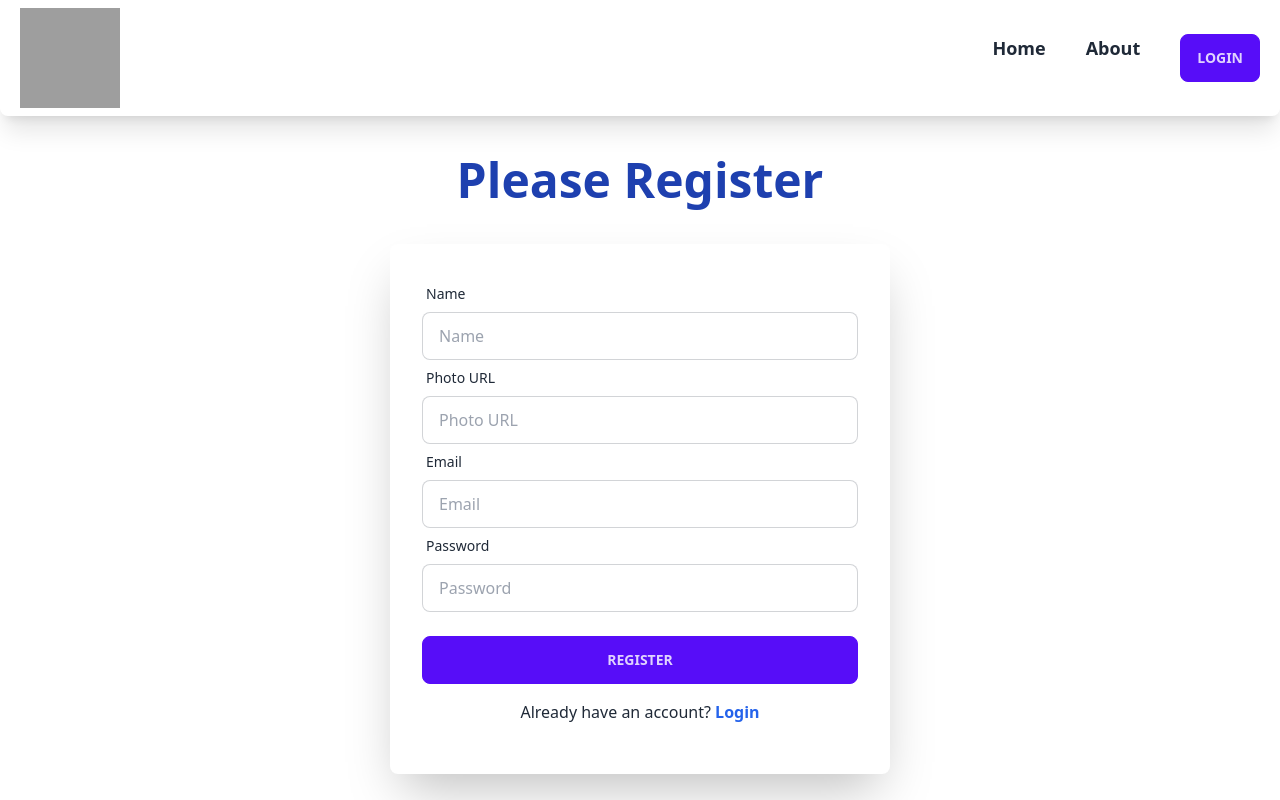
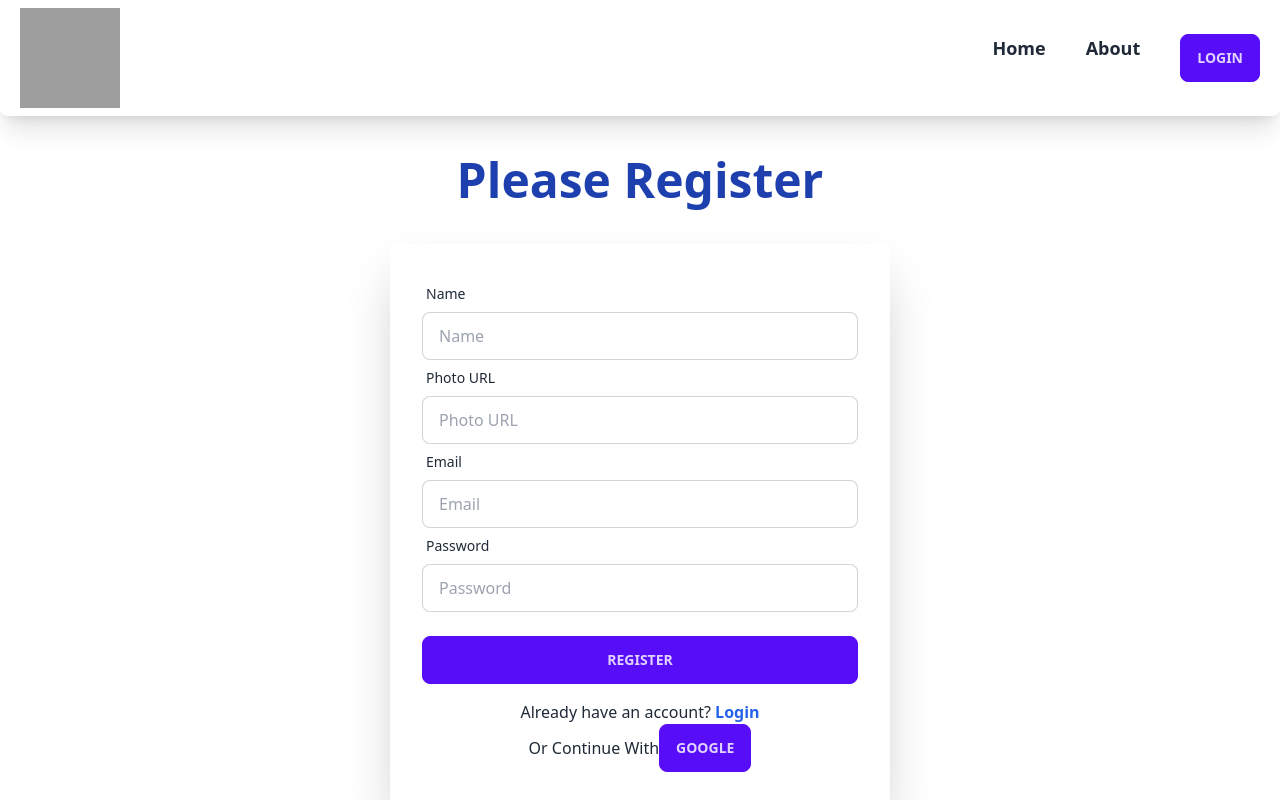
Before and after one commit to ShoroveTajmen/A9-event-management, a React (Vite) app: page /register in a window 1280 px wide. Shown: the top 800 px of the page. Built offline with nearby package versions, Linux system fonts and the light colour scheme; grey boxes are pictures that could not be loaded.

Commit message:
google login authentication added

```diff
--- a/src/Pages/Login/Login.jsx
+++ b/src/Pages/Login/Login.jsx
@@ -1,12 +1,15 @@
 import { Link } from "react-router-dom";
+import SocialLogin from "./SocialLogin";
 
 const Login = () => {
   return (
     <div>
       <div>
-        <h2 className="text-5xl my-10 text-center font-bold text-blue-800">Please Login</h2>
+        <h2 className="text-5xl my-10 text-center font-bold text-blue-800">
+          Please Login
+        </h2>
         <div className="w-[500px] mx-auto h-[400px] bg-white shadow-2xl rounded-lg mb-9 p-8">
-          <form >
+          <form>
             <div className="form-control">
               <label className="label">
                 <span className="label-text">Email</span>
@@ -36,8 +39,12 @@ const Login = () => {
             </div>
           </form>
           <p className="text-center mt-4">
-          Do not have an account? <Link className="text-blue-600 font-bold" to="/register">Register</Link>
-        </p>
+            Do not have an account?{" "}
+            <Link className="text-blue-600 font-bold" to="/register">
+              Register
+            </Link>
+          </p>
+          <SocialLogin></SocialLogin>
         </div>
       </div>
     </div>
--- /dev/null
+++ b/src/Pages/Login/SocialLogin.jsx
@@ -0,0 +1,27 @@
+import { useContext } from "react";
+import { AuthContext } from "../../Provider/AuthProvider";
+
+const SocialLogin = () => {
+    const {googleLogin} = useContext(AuthContext);
+
+    const handleLogin = (login) => {
+        login()
+        .then(res => {
+            console.log(res)
+        })
+        .catch(error => {
+            console.log(error);
+        })
+    }
+
+  return (
+    <div>
+      <div className="flex items-center justify-center">
+        <h1>Or Continue With</h1>
+        <button onClick={()=> handleLogin(googleLogin)} className="btn btn-primary ">Google</button>
+      </div>
+    </div>
+  );
+};
+
+export default SocialLogin;
--- a/src/Pages/Register/Register.jsx
+++ b/src/Pages/Register/Register.jsx
@@ -1,4 +1,5 @@
 import { Link } from "react-router-dom";
+import SocialLogin from "../Login/SocialLogin";
 
 const Register = () => {
   return (
@@ -7,7 +8,7 @@ const Register = () => {
         <h2 className="text-5xl my-10 text-center font-bold text-blue-800">
           Please Register
         </h2>
-        <div className="w-[500px] mx-auto h-[530px] bg-white shadow-2xl rounded-lg mb-9 p-8">
+        <div className="w-[500px] mx-auto h-[570px] bg-white shadow-2xl rounded-lg mb-9 p-8">
           <form>
             <div className="form-control">
               <label className="label">
@@ -67,6 +68,7 @@ const Register = () => {
               Login
             </Link>
           </p>
+          <SocialLogin></SocialLogin>
         </div>
       </div>
     </div>
--- /dev/null
+++ b/src/Provider/AuthProvider.jsx
@@ -0,0 +1,31 @@
+/* eslint-disable react/prop-types */
+import { createContext, useContext } from "react";
+import { GoogleAuthProvider, signInWithPopup } from "firebase/auth";
+import { auth } from "../firebaseConfig/firebase.config";
+
+
+//making context
+export const AuthContext = createContext(null);
+const googleProvider = new GoogleAuthProvider();
+
+const AuthProvider = ({children}) => {
+    //google log in
+    const googleLogin = () => {
+        return signInWithPopup(auth, googleProvider);
+    }
+
+
+
+    const authentication = {
+        googleLogin,
+
+    }
+
+    return (
+        <AuthContext.Provider value={authentication}>
+            {children}
+        </AuthContext.Provider>
+    );
+};
+
+export default AuthProvider;
--- /dev/null
+++ b/src/firebaseConfig/firebase.config.js
@@ -0,0 +1,20 @@
+// Import the functions you need from the SDKs you need
+import { initializeApp } from "firebase/app";
+import { getAuth } from "firebase/auth";
+
+// TODO: Add SDKs for Firebase products that you want to use
+// https://firebase.google.com/docs/web/setup#available-libraries
+
+// Your web app's Firebase configuration
+const firebaseConfig = {
+  apiKey: "AIzaSyCqWT1r1JG19qzGVlGe5NvnSv72ACPAJM0",
+  authDomain: "event-management-df653.firebaseapp.com",
+  projectId: "event-management-df653",
+  storageBucket: "event-management-df653.appspot.com",
+  messagingSenderId: "223619959833",
+  appId: "1:223619959833:web:2c2444e4e68f5fd88c2e88"
+};
+
+// Initialize Firebase
+const app = initializeApp(firebaseConfig);
+export const auth = getAuth(app);
--- a/src/main.jsx
+++ b/src/main.jsx
@@ -3,9 +3,13 @@ import ReactDOM from "react-dom/client";
 import "./index.css";
 import { RouterProvider } from "react-router-dom";
 import myCreateRoute from "./Route/Route.jsx";
+import AuthProvider from "./Provider/AuthProvider";
 
 ReactDOM.createRoot(document.getElementById("root")).render(
   <React.StrictMode>
-    <RouterProvider router={myCreateRoute}></RouterProvider>
+    <AuthProvider>
+      {" "}
+      <RouterProvider router={myCreateRoute}></RouterProvider>
+    </AuthProvider>
   </React.StrictMode>
 );
```
